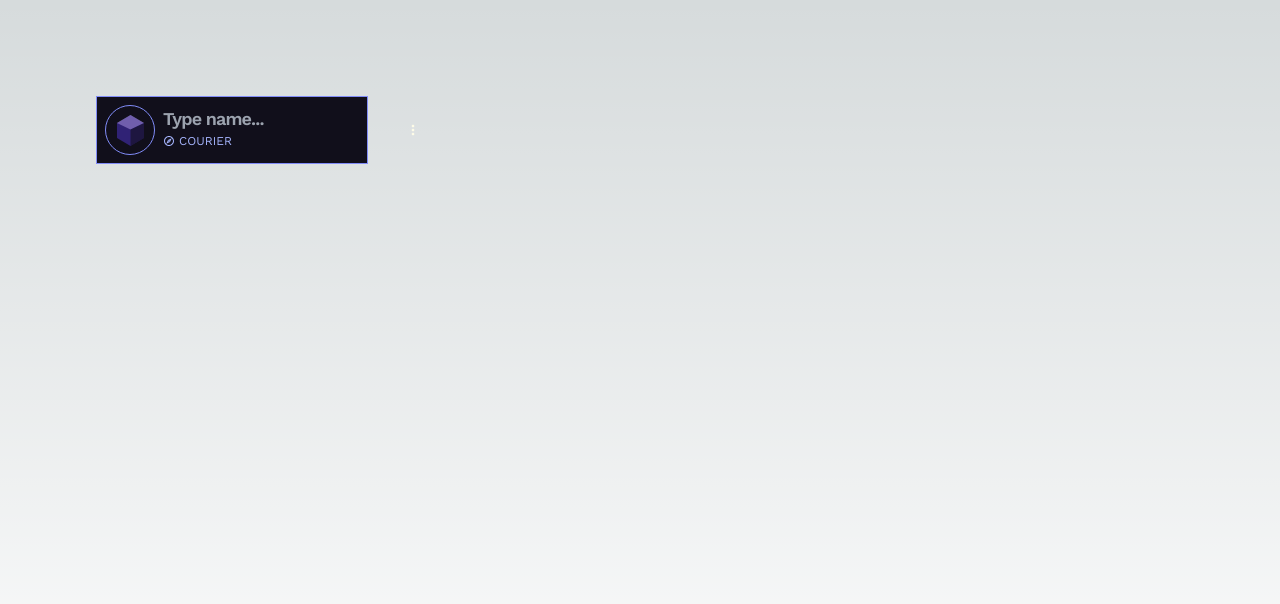
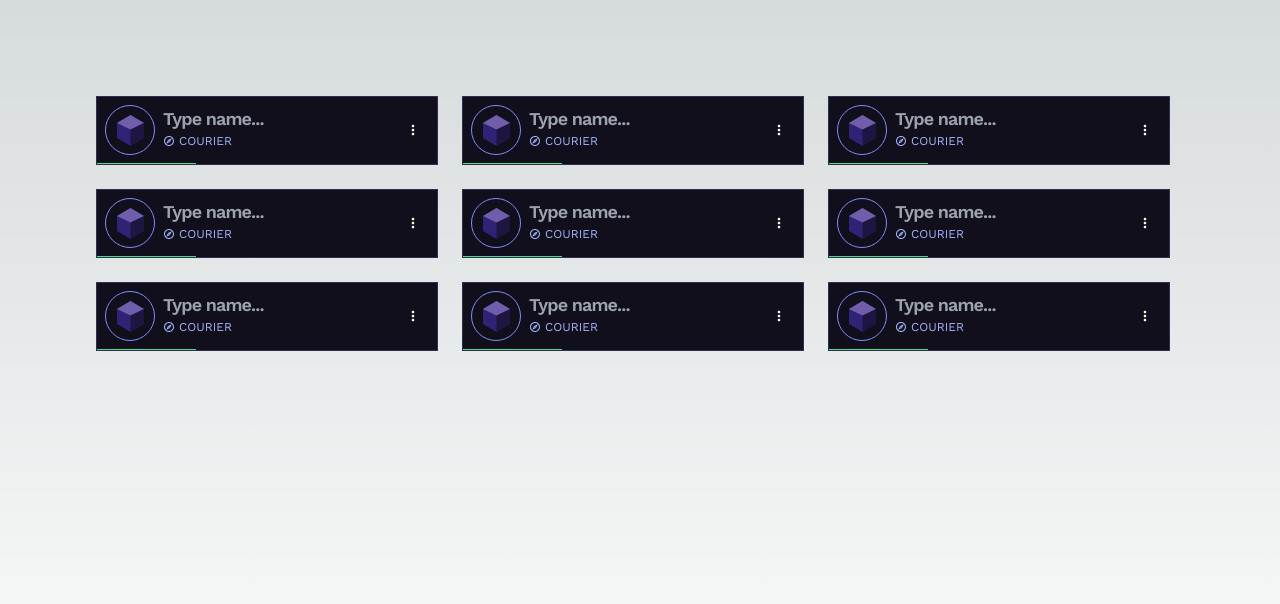
Before and after one commit to GuruUpdesh/track-it, a Next.js app: page / in a window 1280 px wide. Shown: the top 604 px of the page. Built offline with nearby package versions, Linux system fonts and the light colour scheme.

Commit message:
improved reponsive grid with flex and added progress bar placeholder

```diff
--- a/app/page.tsx
+++ b/app/page.tsx
@@ -3,7 +3,15 @@ import Card from "@/components/Card"
 export default function Home() {
 	return (
 		<main className="flex min-h-screen flex-col items-center justify-between p-24">
-			<div className="mb-32 grid text-center lg:mb-0 lg:grid-cols-4 lg:text-left">
+			<div className="flex flex-wrap gap-6">
+				<Card />
+				<Card />
+				<Card />
+				<Card />
+				<Card />
+				<Card />
+				<Card />
+				<Card />
 				<Card />
 			</div>
 		</main>
--- a/components/Card.tsx
+++ b/components/Card.tsx
@@ -33,9 +33,9 @@ const Card = () => {
 	}
 
 	return (
-		<div className="max-w-[350px] border border-indigo-400 bg-[#110F1B]">
+		<div className="max-w-[350px] border border-indigo-400/25 border-b-indigo-400/25 bg-[#110F1B] after:block after:h-[1px] after:w-[29%] after:bg-green-400">
 			<div className="flex justify-between p-2">
-				<div className="flex gap-2">
+				<div className="flex min-w-fit gap-2">
 					<div className="flex aspect-square w-[50px] items-center justify-center rounded-full border border-indigo-400">
 						<Image
 							src="/package.svg"
```
